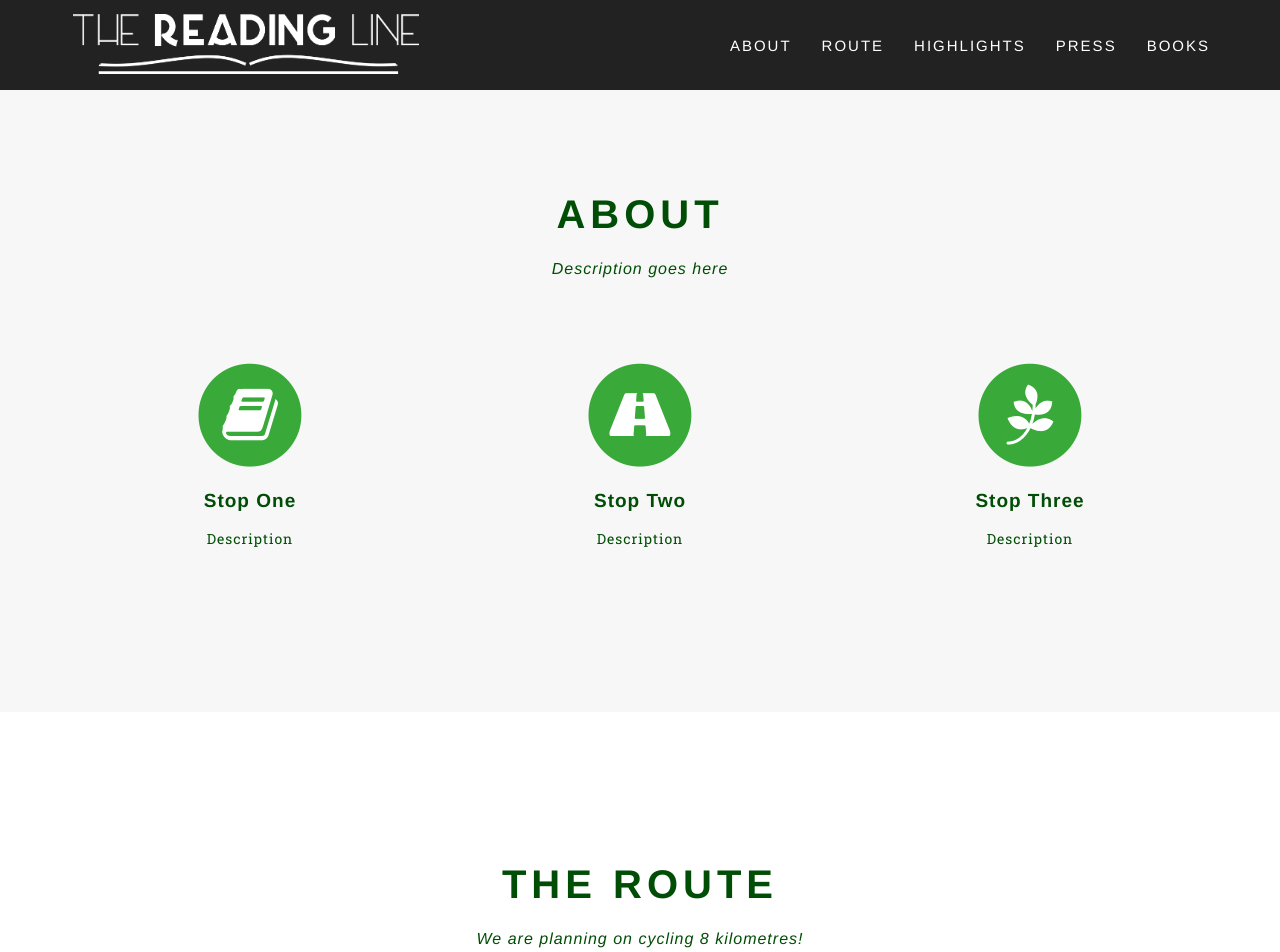
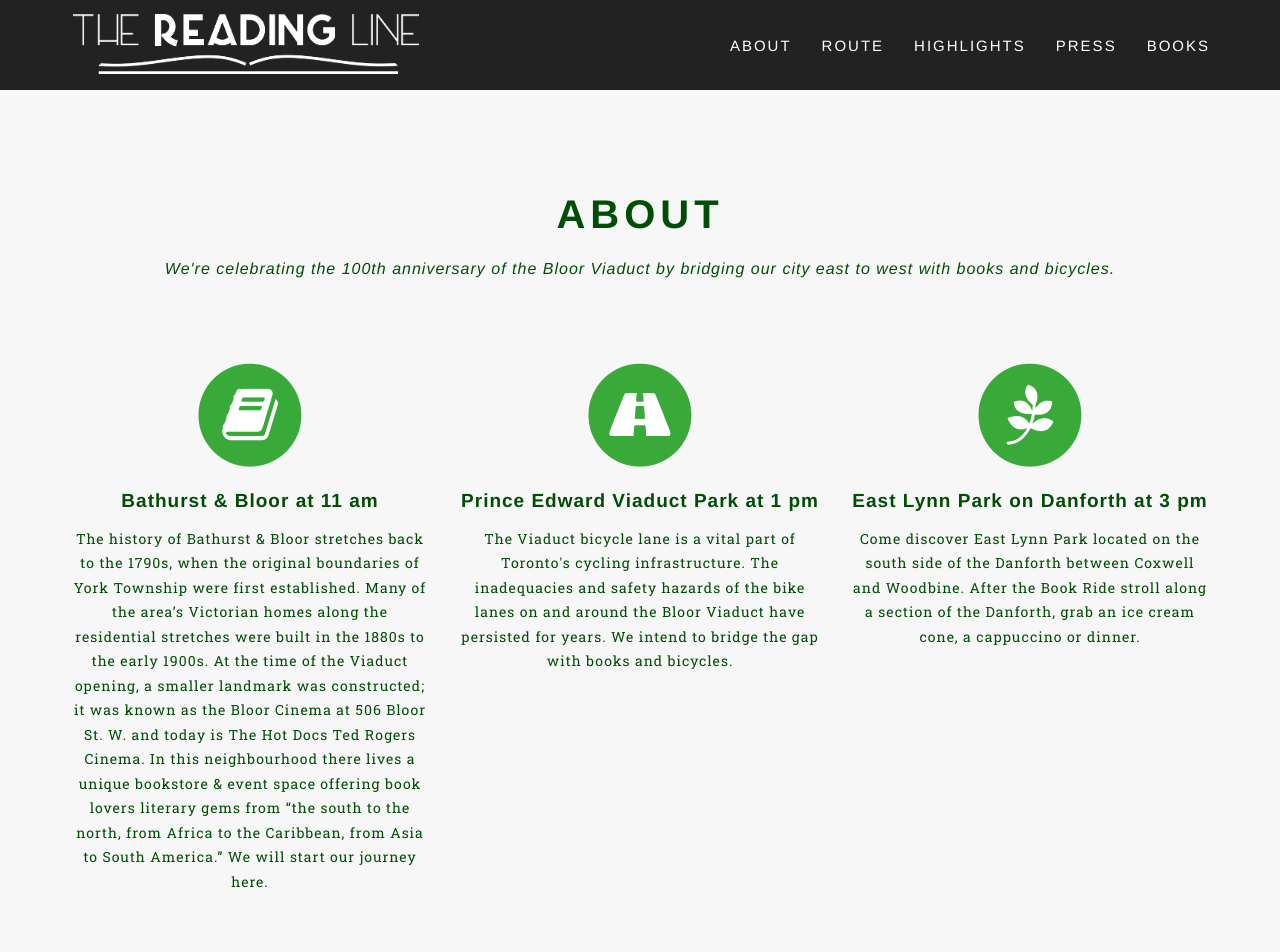
Before and after one commit to thereadingline/thereadingline.github.io, a Jekyll site: the page built from _pages/2018-viaduct.md, in a window 1280 px wide and 1400 px high, scrolled down 648 px. Shown: the top 952 px of the window. Built offline with Jekyll 4.4.1, drawn with Linux system fonts in a browser that asks for light colours; some web fonts are replaced.

Commit message:
descriptions jjw

```diff
--- a/_pages/2018-viaduct.md
+++ b/_pages/2018-viaduct.md
@@ -5,19 +5,19 @@ slug: viaduct
 permalink: /viaduct/
 date: 2018-08-26
 distance: 8
-description: Description goes here
+description: We're celebrating the 100th anniversary of the Bloor Viaduct by bridging our city east to west with books and bicycles.
 route_src: https://www.google.ca/maps/d/u/0/embed?mid=1Fmp46dcepD9ef-DkFQ_AD8-zzTgi20-J
 future: true
 about:
-  - title: Stop One
+  - title: Bathurst & Bloor at 11 am
     img: fa-book
-    body: Description
-  - title: Stop Two
+    body: The history of Bathurst & Bloor stretches back to the 1790s, when the original boundaries of York Township were first established. Many of the area’s Victorian homes along the residential stretches were built in the 1880s to the early 1900s. At the time of the Viaduct opening, a smaller landmark was constructed; it was known as the Bloor Cinema at 506 Bloor St. W. and today is The Hot Docs Ted Rogers Cinema. In this neighbourhood there lives a unique bookstore & event space offering book lovers literary gems from “the south to the north, from Africa to the Caribbean, from Asia to South America.” We will start our journey here.
+  - title: Prince Edward Viaduct Park at 1 pm
     img: fa-road
-    body: Description
-  - title: Stop Three
+    body: The Viaduct bicycle lane is a vital part of Toronto's cycling infrastructure. The inadequacies and safety hazards of the bike lanes on and around the Bloor Viaduct have persisted for years. We intend to bridge the gap with books and bicycles.
+  - title: East Lynn Park on Danforth at 3 pm
     img: fa-pagelines
-    body: Description
+    body: Come discover East Lynn Park located on the south side of the Danforth between Coxwell and Woodbine. After the Book Ride stroll along a section of the Danforth, grab an ice cream cone, a cappuccino or dinner.
 journey:
   - title: Highlight One
     subheading: Location
```
